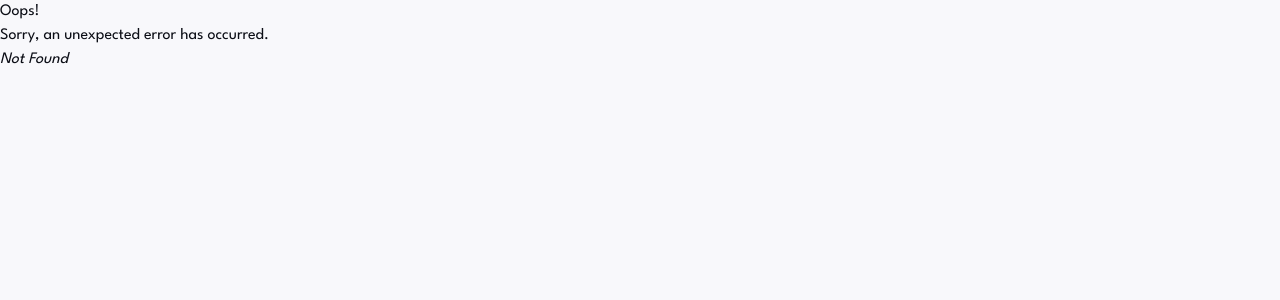
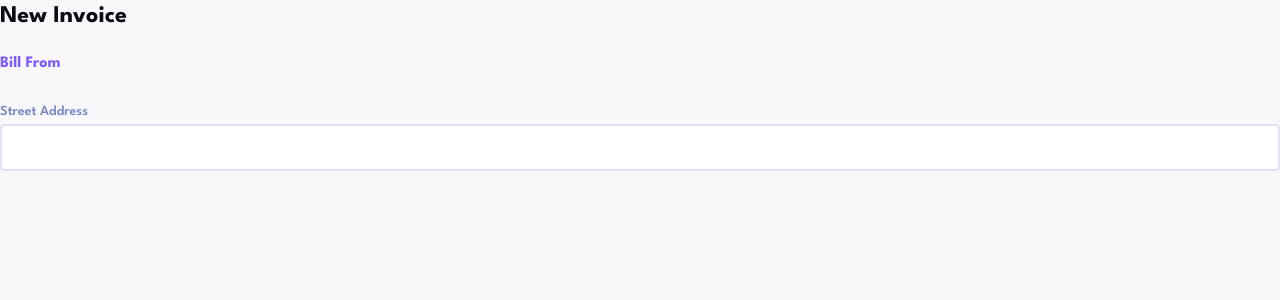
Before and after one commit to Javieer57/FEM-invoice-app, a React (Vite) app: page /test in a window 1280 px wide. Before the commit this address had no page. Shown: the top 300 px of the page. Built offline with nearby package versions, Linux system fonts and the light colour scheme.

Commit message:
feat: create route to test new invoice form

```diff
--- /dev/null
+++ b/src/components/forms/NewInvoiceForm.jsx
@@ -0,0 +1,17 @@
+import { TextInput } from "./inputs/TextInput";
+
+export const NewInvoiceForm = () => {
+  return (
+    <div>
+      <h2 className="mb-5 text-2xl font-bold">New Invoice</h2>
+
+      <form>
+        <section>
+          <h3 className="mb-6 font-bold text-purple900">Bill From</h3>
+
+          <TextInput label="Street Address" id="street_address" />
+        </section>
+      </form>
+    </div>
+  );
+};
--- /dev/null
+++ b/src/components/forms/inputs/TextInput.jsx
@@ -0,0 +1,21 @@
+export const TextInput = ({ label, placeholder, id }) => {
+  return (
+    <div>
+      {label && (
+        <label
+          htmlFor={id}
+          className="mb-2 text-sm font-semibold text-purple300"
+        >
+          {label}
+        </label>
+      )}
+      <input
+        id={id}
+        name="street_address"
+        className="w-full rounded-[0.25rem] border-2 border-purple200 bg-white px-5 pb-3 pt-4 font-bold leading-4 hover:border-purple900 focus:border-purple900 focus:outline-none"
+        placeholder={placeholder && `e.g. ${placeholder}`}
+        type="text"
+      />
+    </div>
+  );
+};
--- a/src/main.jsx
+++ b/src/main.jsx
@@ -4,7 +4,7 @@ import { createBrowserRouter, RouterProvider } from "react-router-dom";
 import "./styles/index.scss";
 import { Provider } from "react-redux";
 import { store } from "./app/store";
-import { ErrorPage, Home, InvoicePage, Root } from "./routes";
+import { ErrorPage, Home, InvoicePage, Root, Test } from "./routes";
 
 const router = createBrowserRouter([
   {
@@ -20,6 +20,10 @@ const router = createBrowserRouter([
         path: "invoice/:invoiceId",
         element: <InvoicePage />,
       },
+      {
+        path: "test",
+        element: <Test />,
+      },
     ],
   },
 ]);
--- a/src/routes/index.js
+++ b/src/routes/index.js
@@ -2,3 +2,4 @@ export * from "./error";
 export * from "./home";
 export * from "./invoice";
 export * from "./root";
+export * from "./test";
--- /dev/null
+++ b/src/routes/test.jsx
@@ -0,0 +1,9 @@
+import { NewInvoiceForm } from "../components/forms/NewInvoiceForm";
+
+export const Test = () => {
+  return (
+    <>
+      <NewInvoiceForm />
+    </>
+  );
+};
```
